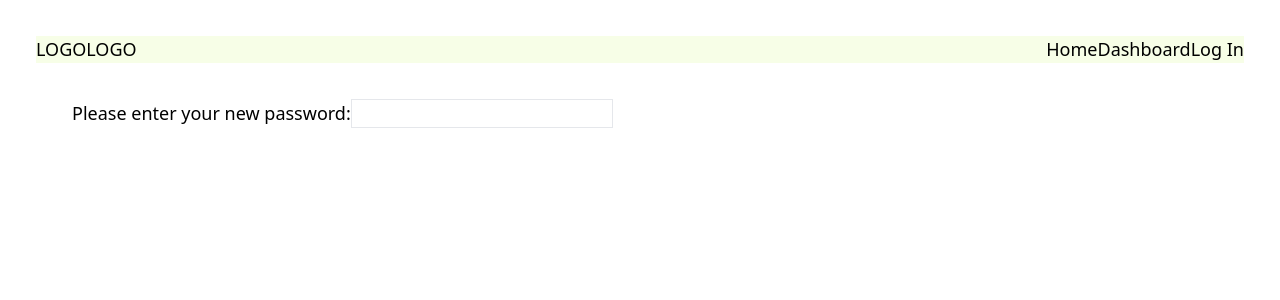
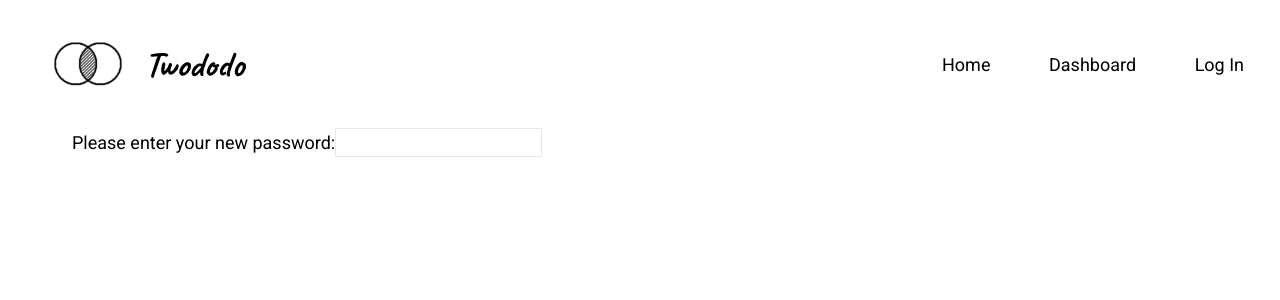
Before and after one commit to marnamrs/twododo, a Vue app: page /Reset in a window 1280 px wide. Shown: the top 300 px of the page. Built offline with nearby package versions, Linux system fonts and the light colour scheme; no server answers.

Commit message:
navbar css and fonts in dashboard

```diff
--- a/src/assets/main.css
+++ b/src/assets/main.css
@@ -1,10 +1,22 @@
+@import url('https://fonts.googleapis.com/css2?family=Roboto:ital,wght@0,100;0,300;0,400;0,700;1,100;1,300;1,400;1,700&display=swap');
+@import url('https://fonts.googleapis.com/css2?family=Caveat:wght@400;500;600;700&display=swap');
+
 @tailwind base;
 @tailwind components;
 @tailwind utilities;
 
-@import url('https://fonts.googleapis.com/css2?family=Caveat:wght@400;600;700&family=Roboto:ital,wght@0,100;0,300;0,400;0,700;1,100;1,300;1,400;1,700&display=swap');
+
 
 #app{
+        font-family: Roboto, sans-serif;
         padding: 2em 2em;
         font-size: 18px;
 }
+
+.roboto {
+        font-family: Roboto, sans-serif;
+}
+
+.caveat {
+        font-family: Caveat, serif;
+}
--- a/src/components/NavbarApp.vue
+++ b/src/components/NavbarApp.vue
@@ -10,15 +10,16 @@ export default {
 </script>
 
 <template>
-        <nav class="bg-lime-50 flex justify-between">
-                <div>
-                        <!-- logo -->LOGOLOGO
+        <nav class="flex justify-between items-center h-[3.5rem]">
+                <div class="ml-4 flex justify-between items-center w-48">
+                        <div><img src="../assets/images/logonavbar.png" class="h-[3rem]"></div>
+                        <div class="caveat font-bold text-4xl">Twododo</div>
                 </div>
-                <div>
-                        <router-link to="/">Home</router-link>
-                        <router-link to="/Dashboard">Dashboard</router-link>
-                        <router-link v-if="!this.userStore.isLogged" to="/Auth">Log In</router-link>
-                        <a v-else @click.once="this.userStore.logOff">Log Out</a>
+                <div class="flex justify-between w-1/4 cursor-pointer">
+                        <router-link to="/" class="block roboto hover:text-gray-500 hover:drop-shadow-sm">Home</router-link>
+                        <router-link to="/Dashboard" class="block roboto hover:text-gray-500 hover:drop-shadow-sm">Dashboard</router-link>
+                        <router-link v-if="!this.userStore.isLogged" to="/Auth" class="block roboto hover:text-gray-500 whitespace-nowrap hover:drop-shadow-sm">Log In</router-link>
+                        <a v-else @click.once="this.userStore.logOff" class="block roboto hover:text-gray-500 whitespace-nowrap hover:drop-shadow-sm">Log Out</a>
                 </div>
         </nav>
 </template>
--- a/src/views/DashboardView.vue
+++ b/src/views/DashboardView.vue
@@ -10,7 +10,8 @@ export default {
                         title: null,
                         status: null,
                         priority: null,
-                        //editing: false --> when true, change title to input
+                        editing: false, //when true, change title to input and show edit options
+                        archived: false, // when true, show completed  list
                 }
         },
         // beforeMount() {
@@ -20,10 +21,6 @@ export default {
                 this.taskStore.fetchTasks();
         },
         methods: {
-                //         checkLog() {
-                //                 this.id = this.userStore.user.id;
-                //         }
-                // },
                 addTask() {
                         this.taskStore.createTask({
                                 uuid: this.userStore.user.id,
@@ -41,8 +38,9 @@ export default {
 </script>
 
 <template>
-        <div>
-                <form @submit.prevent="addTask">
+
+        <div class="w-1/3 mx-auto border rounded-md">
+                <form @submit.prevent="addTask" class="">
                         <input type="text" v-model="title" placeholder="New task" class="border" required />
                         <select v-model="priority" required>
                                 <option selected hidden>Pick a priority</option>
@@ -53,24 +51,58 @@ export default {
                         <button class="block">Add to the list</button>
                 </form>
         </div>
+        <div class="flex justify-between mx-auto w-1/3 mb-14">
+                <button class="block">Edit</button>
+                <button class="block">Sort</button>
+        </div>
 
-        <div>
-                <div>
-                        <ul class="mx-auto w-9/12">
-                                <li v-for="task in taskStore.tasks" :key="task.id">
-                                        <span>{{ task.title }}</span>
-                                        <span>
+        <div class="flex justify-around caveat text-3xl mx-auto">
+                <div class="mx-auto w-1/3 box">
+                        <ul>
+                                <li v-for="task in taskStore.tasks" :key="task.id" class="flex justify-between">
+                                        <span class="block">{{ task.title }}</span>
+                                        <span class="block">
                                                 <!-- priority -->
                                         </span>
-                                        <span>
+                                        <span class="block">
                                                 <!-- edit button -->
                                         </span>
-                                        <span>
+                                        <span class="block">
                                                 <!-- delete button -->
-                                                <img src="../assets/images/trash.png"
-                                                        v-on:click="taskStore.deleteTask(task.id)" class="inline w-8" />
+                                                <img v-if="editing" src="../assets/images/trash.png"
+                                                        v-on:click="taskStore.deleteTask(task.id)" class="w-8" />
                                         </span>
                                 </li>
+                        </ul>
+                </div>
+                <div class="mx-auto w-1/3">
+                        <ul>
+                                <li>testestestestest</li>
+                                <li>testestestestest</li>
+                                <li>testestestestest</li>
+                                <li>testestestestest</li>
+                                <li>testestestestest</li>
+                                <li>testestestestest</li>
+                        </ul>
+                </div>
+                <div class="mx-auto w-1/3">
+                        <ul>
+                                <li>testestestestest</li>
+                                <li>testestestestest</li>
+                                <li>testestestestest</li>
+                                <li>testestestestest</li>
+                                <li>testestestestest</li>
+                                <li>testestestestest</li>
+                        </ul>
+                </div>
+                <div class="mx-auto w-1/3">
+                        <ul>
+                                <li>testestestestest</li>
+                                <li>testestestestest</li>
+                                <li>testestestestest</li>
+                                <li>testestestestest</li>
+                                <li>testestestestest</li>
+                                <li>testestestestest</li>
                         </ul>
                 </div>
         </div>
```
Also changed, not shown: src/assets/images/logonavbar.png (added).
